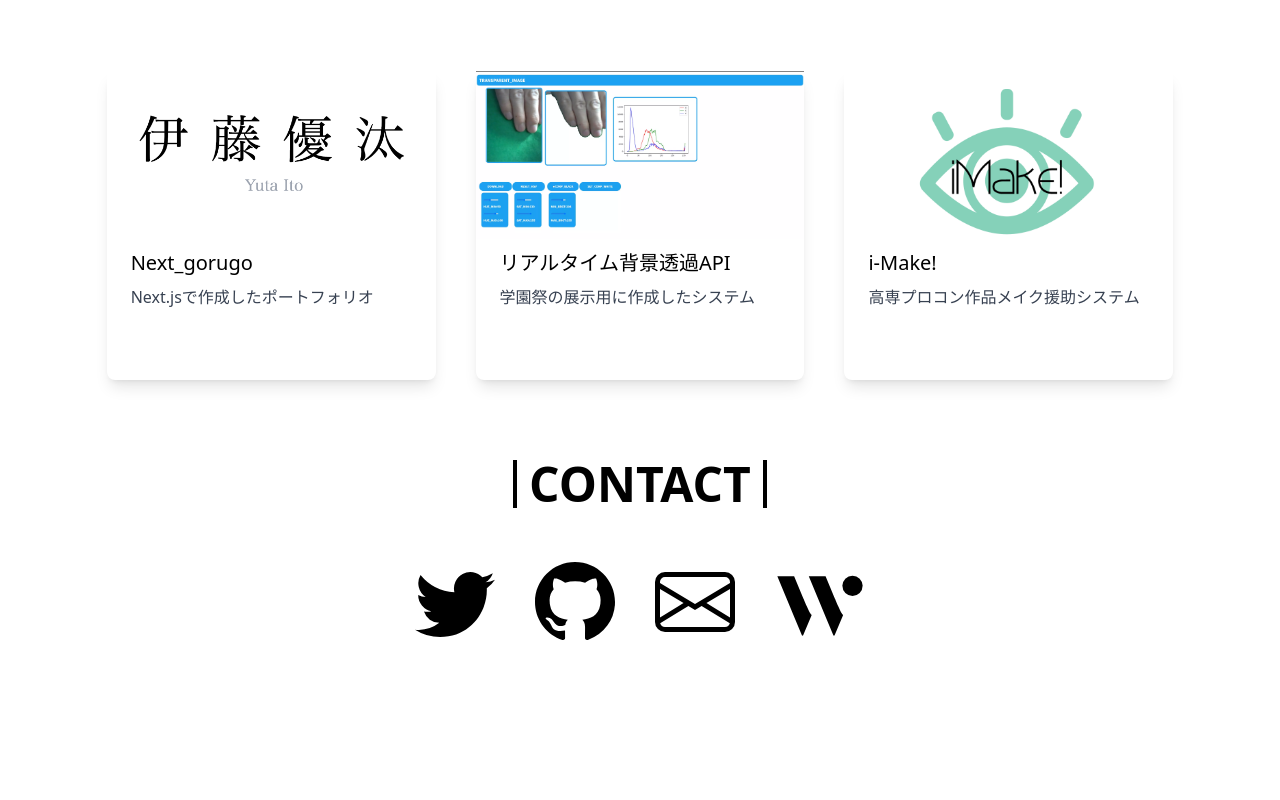
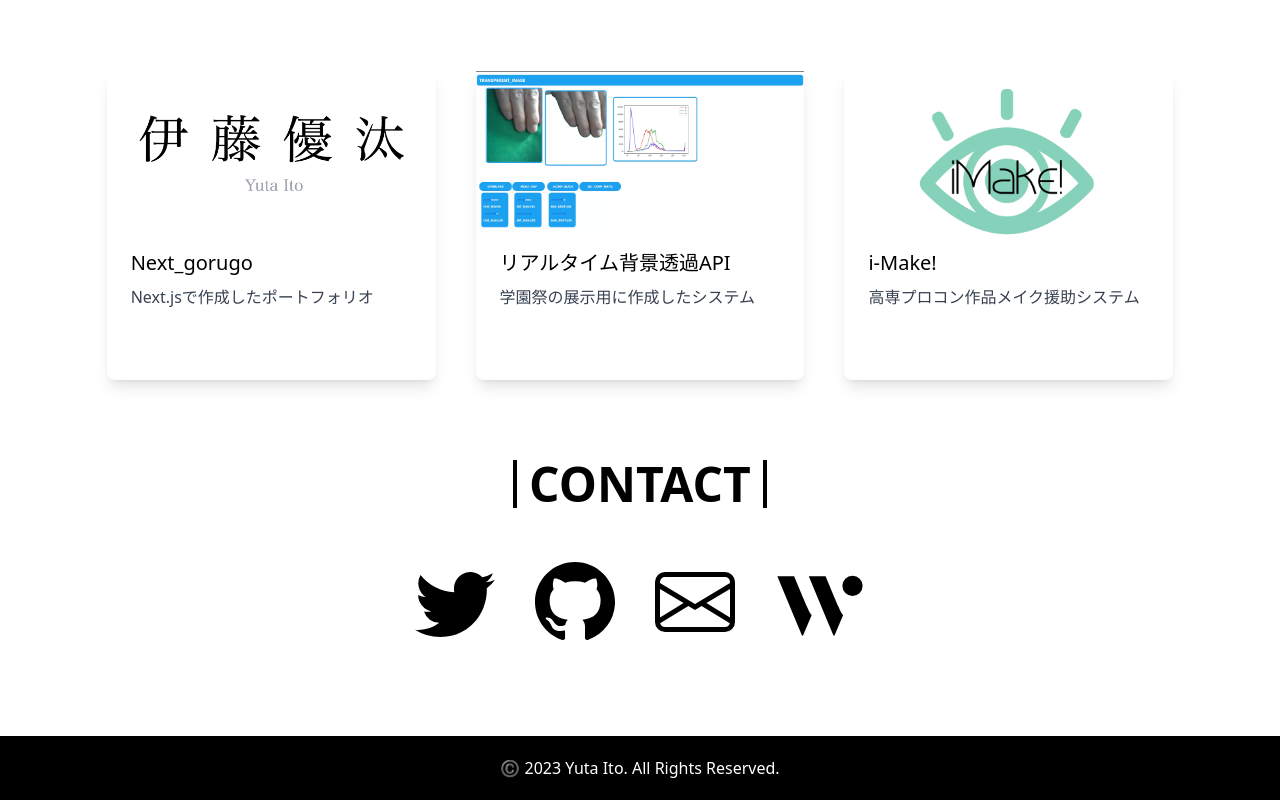
Before and after one commit to GoRuGoo/Next-gorugo-frontend, a Next.js app: page / in a window 1280 px wide. Shown: the part 2189-2989 px from the top of the page. Before the commit the page ends 2885 px from the top, so only its background shows below. Built offline with nearby package versions, Linux system fonts and the light colour scheme; a web font is replaced by a local one.

Commit message:
feat: Footer実装

```diff
--- /dev/null
+++ b/components/layouts/Footer.js
@@ -0,0 +1,7 @@
+export default function Footer() {
+  return (
+    <div className="mt-20 bg-black py-5 text-center">
+      <p className="text-white">©️ 2023 Yuta Ito. All Rights Reserved.</p>
+    </div>
+  );
+}
--- a/pages/index.js
+++ b/pages/index.js
@@ -4,6 +4,8 @@ import Header from "../components/layouts/Header";
 import Biography from "../components/firstpage/Biography";
 import Works from "../components/firstpage/Works";
 import Contact from "../components/firstpage/Contact";
+import Footer from "../components/layouts/Footer";
+
 import { getWindowSize } from "../calfunctions/GetWindowSize";
 
 export default function Home() {
@@ -20,6 +22,7 @@ export default function Home() {
       <Biography height={height} width={width} />
       <Works />
       <Contact height={height} width={width} />
+      <Footer />
     </>
   );
 }
```
